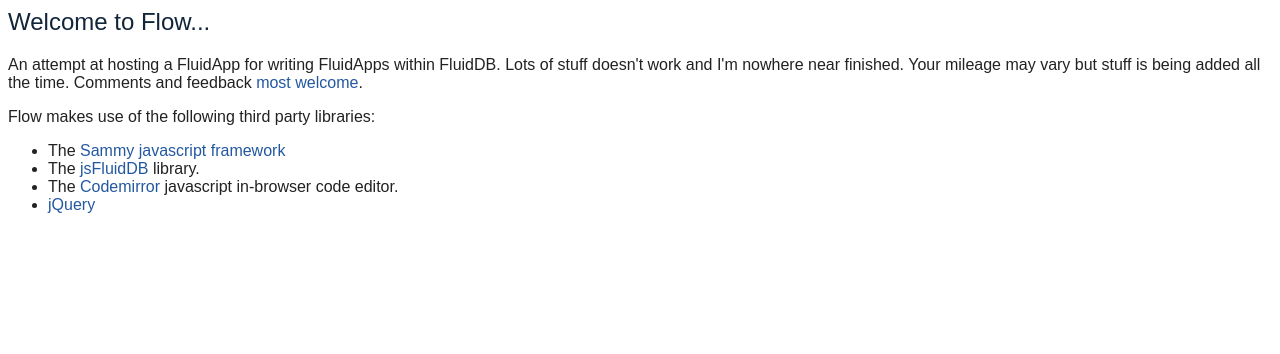
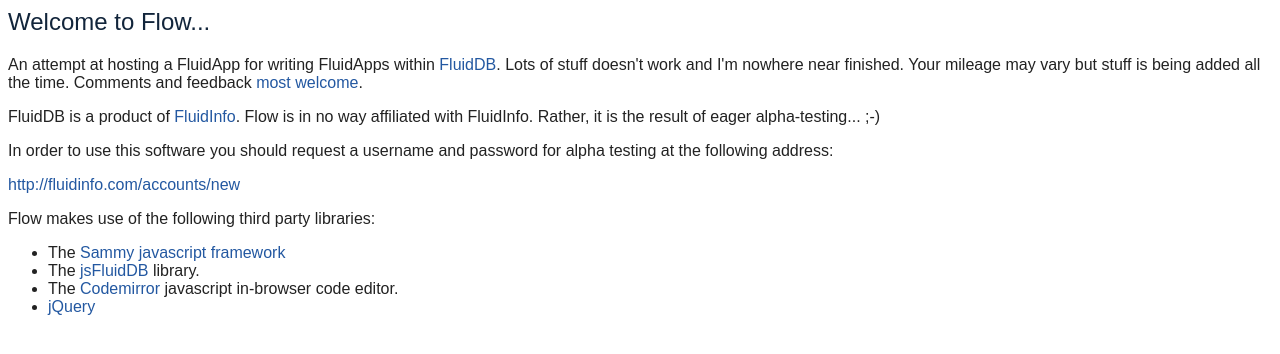
Before and after one commit to ntoll/flow, a plain HTML site: page home.html in a window 1280 px wide. Drawn offline with Linux system fonts and the light colour scheme.

Commit message:
Updates to the home page blurb

```diff
--- a/home.html
+++ b/home.html
@@ -6,10 +6,16 @@
     <body>
     <h2>Welcome to Flow...</h2>
     <p>An attempt at hosting a FluidApp for writing FluidApps within
-    FluidDB. Lots of stuff doesn't work and I'm nowhere near
+    <a href="http://fluidinfo.com/fluiddb">FluidDB</a>. Lots of stuff doesn't work and I'm nowhere near
     finished. Your mileage may vary but stuff is being added all the
     time. Comments and feedback <a href="http://ntoll.org/contact">
     most welcome</a>.</p>
+    <p>FluidDB is a product of <a href="http://fluidinfo.com/">FluidInfo</a>.
+    Flow is in no way affiliated with FluidInfo. Rather, it is the result of
+    eager alpha-testing... ;-)</p>
+    <p>In order to use this software you should request a username and password
+    for alpha testing at the following address:</p>
+    <p><a href="http://fluidinfo.com/accounts/new">http://fluidinfo.com/accounts/new</a></p>
     <p>Flow makes use of the following third party libraries:</p>
     <ul>
         <li>The <a href="http://code.quirkey.com/sammy/">Sammy javascript framework</a></li>
```
